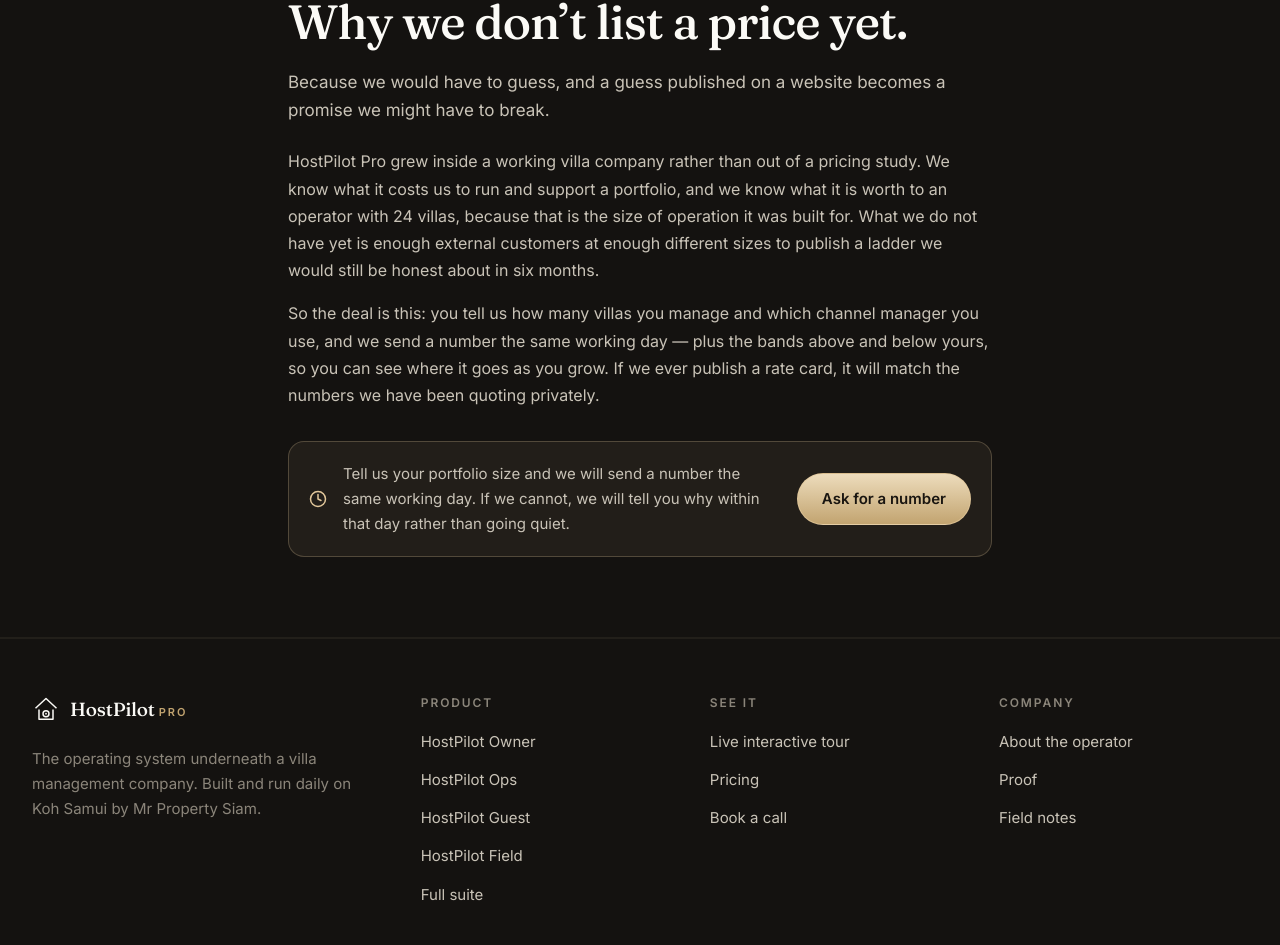
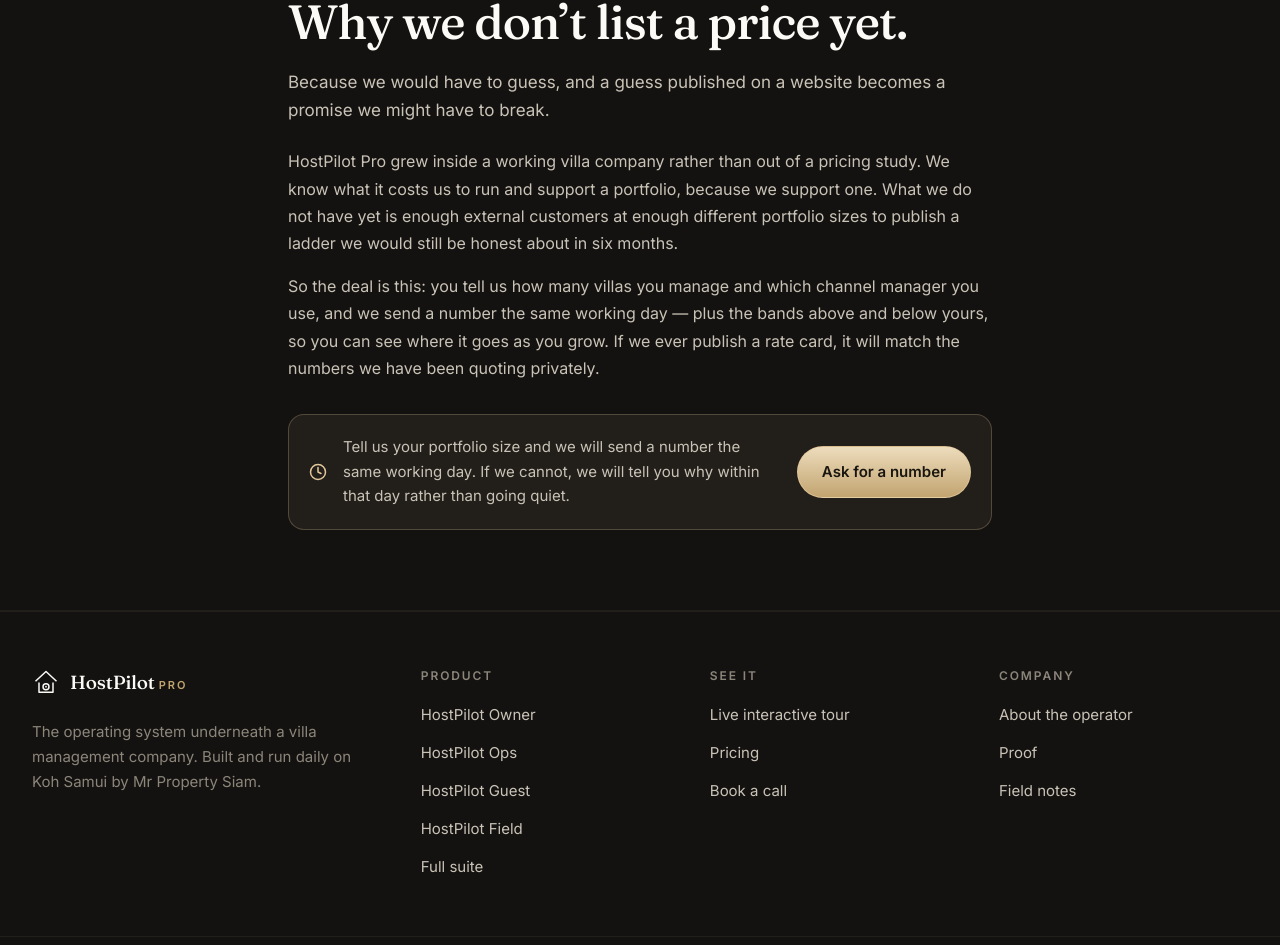
Before and after one commit to Hostpilotpro/hostpilotpro-marketing, a React (Vite) app: page /pricing in a window 1280 px wide. Shown: the part 2525-3470 px from the top of the page. Built offline with nearby package versions, Linux system fonts and the light colour scheme; no server answers.

Commit message:
Fade replica overflow on product pages; correct pricing rationale copy

```diff
--- a/src/components/ProductPage.jsx
+++ b/src/components/ProductPage.jsx
@@ -54,7 +54,10 @@
               <div className="reveal hidden md:block">
                 <Tilt max={2}>
                   <BrowserFrame host={host} note="Live replica · demo data">
-                    <div className="max-h-[760px] overflow-hidden">{replica}</div>
+                    <div className="relative max-h-[760px] overflow-hidden">
+                      {replica}
+                      <div className="pointer-events-none absolute inset-x-0 bottom-0 h-24 bg-[linear-gradient(180deg,transparent,rgba(13,12,10,0.85))]" />
+                    </div>
                   </BrowserFrame>
                 </Tilt>
               </div>
--- a/src/pages/Pricing.jsx
+++ b/src/pages/Pricing.jsx
@@ -164,9 +164,9 @@
           <div className="reveal mt-6 space-y-4 text-[16px] leading-[1.7] text-hp-text2">
             <p>
               HostPilot Pro grew inside a working villa company rather than out of a pricing study. We know what it
-              costs us to run and support a portfolio, and we know what it is worth to an operator with 24 villas,
-              because that is the size of operation it was built for. What we do not have yet is enough external
-              customers at enough different sizes to publish a ladder we would still be honest about in six months.
+              costs us to run and support a portfolio, because we support one. What we do not have yet is enough
+              external customers at enough different portfolio sizes to publish a ladder we would still be honest
+              about in six months.
             </p>
             <p>
               So the deal is this: you tell us how many villas you manage and which channel manager you use, and we
```
